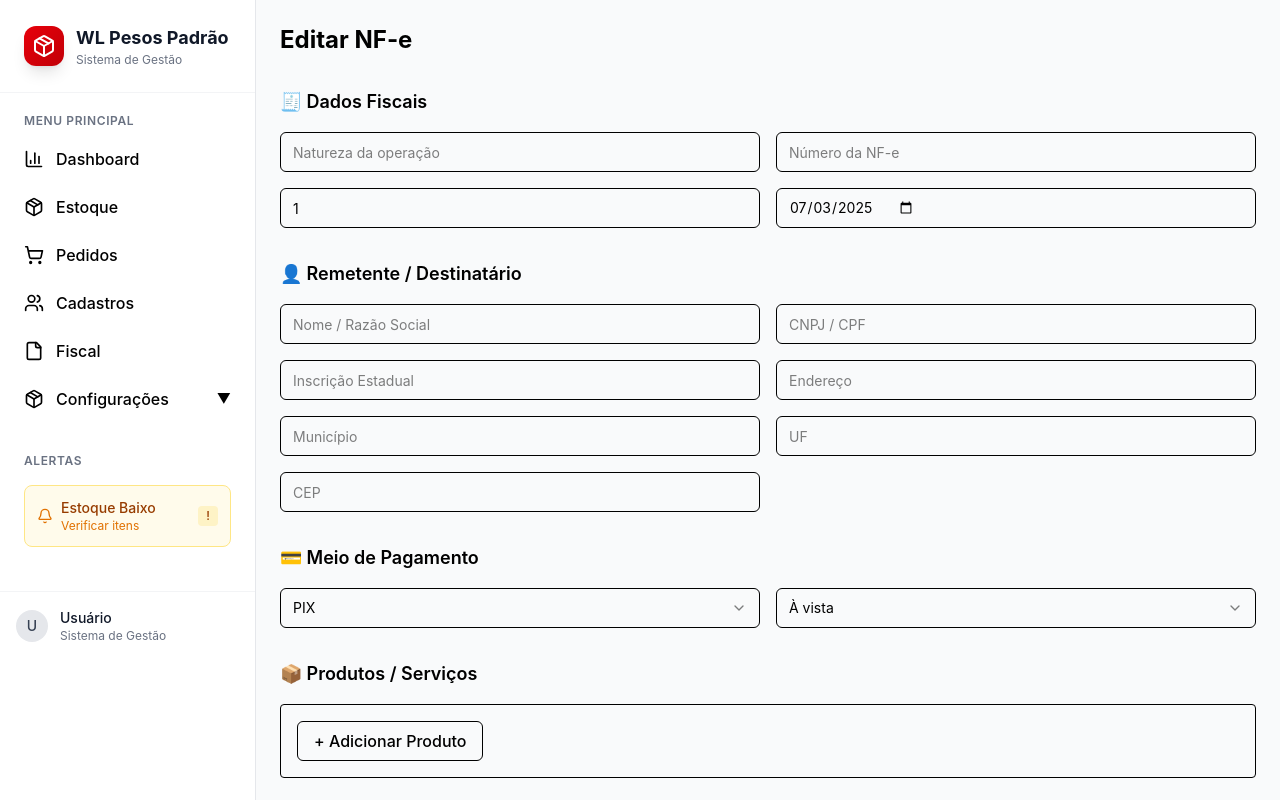
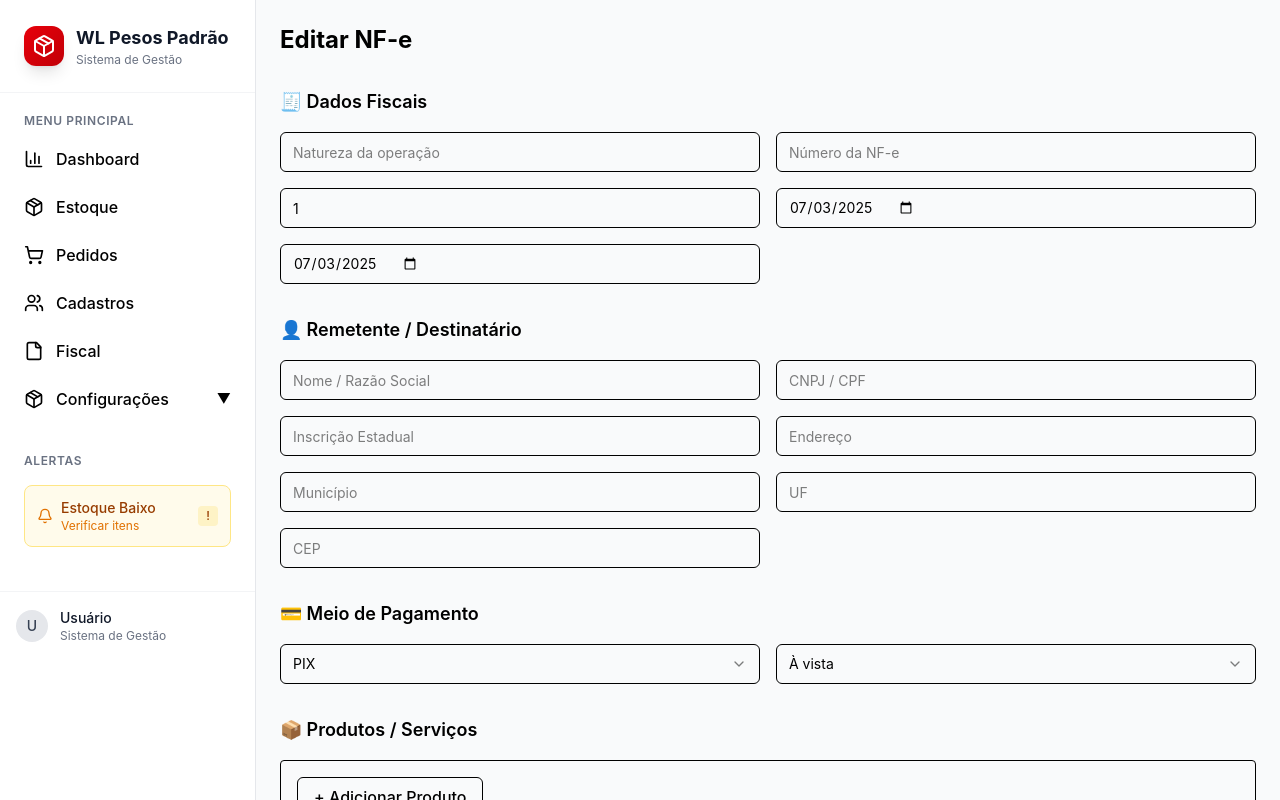
Before and after one commit to codebyjv/NewWLProject, a React (Vite) app: page /Fiscal/Editar/1 in a window 1280 px wide. Shown: the top 800 px of the page. Built offline with nearby package versions, Linux system fonts and the light colour scheme.

Commit message:
feat: adicionar funcionalidade de edição de NF-e com campos de data de saída e parcelas

```diff
--- a/src/pages/CentralNFe.tsx
+++ b/src/pages/CentralNFe.tsx
@@ -38,7 +38,9 @@ export default function CentralNFe() {
     <div className="p-6 space-y-6">
       <div className="flex items-center justify-between">
         <h1 className="text-2xl font-bold">Central de NF-e</h1>
-        <Button variant="red">+ Nova NF-e</Button>
+        <Button variant="red" onClick={() => navigate("/Fiscal/Editar/nova")}>
+          + Nova NF-e
+        </Button>
       </div>
 
       <div className="flex items-center gap-4">
--- a/src/pages/EditarNFe.tsx
+++ b/src/pages/EditarNFe.tsx
@@ -6,13 +6,15 @@ import { Button } from "@/components/ui/button";
 import { Label } from "@/components/ui/label";
 import { useParams, useNavigate } from "react-router-dom";
 import { useNotasFiscais } from "@/store/useNotasFiscais";
-import { NotaFiscal } from "@/types/nfe";
+import { NotaFiscal, Parcela } from "@/types/nfe";
 
 export default function EditarNFe() {
   const navigate = useNavigate();
 
   const { id } = useParams();
   const { notas } = useNotasFiscais();
+
+  const isNova = id === "nova";
 
   const notaSelecionada = notas.find((n) => n.id === Number(id));
   const { atualizarNota } = useNotasFiscais();
@@ -22,6 +24,7 @@ export default function EditarNFe() {
     numero_nfe: "",
     serie: "1",
     data_emissao: new Date().toISOString().split("T")[0],
+    data_saida: new Date().toISOString().split("T")[0],
     tipo_operacao: "saida",
     finalidade: "normal",
     modelo: "55",
@@ -34,7 +37,11 @@ export default function EditarNFe() {
     cep: "",
     pagamento: "pix",
     condicao_pagamento: "avista",
-    parcelas: [],
+    parcelas: [] as {
+        number: number;
+        value: number;
+        due_date: string;
+    }[],
     produtos: [] as {
         descricao: string;
         ncm: string;
@@ -67,6 +74,7 @@ export default function EditarNFe() {
         numero_nfe: notaSelecionada.numero_nfe,
         serie: "1",
         data_emissao: notaSelecionada.data_emissao || new Date().toISOString().split("T")[0],
+        data_saida: notaSelecionada.data_saida || new Date().toISOString().split("T")[0],
         tipo_operacao: "saida",
         finalidade: "normal",
         modelo: "55",
@@ -96,10 +104,72 @@ export default function EditarNFe() {
         observacoes: notaSelecionada.observations || "",
         info_fisco: "",
         info_contribuinte: "",
-      produtos: [], // vamos resolver isso no próximo passo
+        produtos: [],
         });
     }
     }, [notaSelecionada]);
+
+  useEffect(() => {
+    if (isNova) {
+        setForm({
+        natureza_operacao: "",
+        numero_nfe: "",
+        serie: "1",
+        data_emissao: new Date().toISOString().split("T")[0],
+        data_saida: new Date().toISOString().split("T")[0],
+        tipo_operacao: "saida",
+        finalidade: "normal",
+        modelo: "55",
+        cliente_nome: "",
+        cliente_cnpj: "",
+        cliente_ie: "",
+        endereco: "",
+        municipio: "",
+        uf: "",
+        cep: "",
+        pagamento: "pix",
+        condicao_pagamento: "avista",
+        parcelas: [],
+        icms: 0,
+        ipi: 0,
+        pis: 0,
+        cofins: 0,
+        desconto: 0,
+        outras_despesas: 0,
+        valor_total: 0,
+        transportador: "",
+        placa: "",
+        tipo_frete: "0",
+        volumes: 1,
+        peso_bruto: 0,
+        peso_liquido: 0,
+        observacoes: "",
+        info_fisco: "",
+        info_contribuinte: "",
+        produtos: [],
+        });
+    }
+    }, [isNova]);
+
+  useEffect(() => {
+    const totalProdutos = form.produtos.reduce(
+        (acc, p) => acc + p.quantidade * p.valor_unitario,
+        0
+    );
+
+    const aliquotaICMS = 0.18; // Exemplo: 18%
+    const aliquotaPIS = 0.0065;
+    const aliquotaCOFINS = 0.03;
+
+    const icms = totalProdutos * aliquotaICMS;
+    const pis = totalProdutos * aliquotaPIS;
+    const cofins = totalProdutos * aliquotaCOFINS;
+
+    handleChange("icms", icms);
+    handleChange("pis", pis);
+    handleChange("cofins", cofins);
+    handleChange("valor_total", totalProdutos + form.outras_despesas - form.desconto);
+    }, [form.produtos, form.outras_despesas, form.desconto]);
 
   const handleChange = (field: string, value: any) => {
     setForm((prev) => ({ ...prev, [field]: value }));
@@ -116,7 +186,8 @@ export default function EditarNFe() {
           <Input placeholder="Natureza da operação" value={form.natureza_operacao} onChange={(e) => handleChange("natureza_operacao", e.target.value)} />
           <Input placeholder="Número da NF-e" value={form.numero_nfe} onChange={(e) => handleChange("numero_nfe", e.target.value)} />
           <Input placeholder="Série" value={form.serie} onChange={(e) => handleChange("serie", e.target.value)} />
-          <Input type="date" value={form.data_emissao} onChange={(e) => handleChange("data_emissao", e.target.value)} />
+          <Input type="date" value={form.data_emissao} onChange={(e) => handleChange("data_emissao", e.target.value)} placeholder="Data de emissão" />
+          <Input type="date" value={form.data_saida} onChange={(e) => handleChange("data_saida", e.target.value)} placeholder="Data de saída" />
         </div>
       </section>
 
@@ -153,6 +224,55 @@ export default function EditarNFe() {
               <SelectItem value="prazo">A prazo</SelectItem>
             </SelectContent>
           </Select>
+          {form.pagamento === "boleto" || form.pagamento === "cartao" ? (
+            <div className="space-y-2">
+                <h3 className="text-sm font-medium">Parcelas</h3>
+                {form.parcelas.map((parcela, index) => (
+                <div key={index} className="grid grid-cols-3 gap-2 items-center">
+                    <Input
+                    type="number"
+                    placeholder="Valor"
+                    value={parcela.value}
+                    onChange={(e) => {
+                        const novas = [...form.parcelas];
+                        novas[index].value = Number(e.target.value);
+                        handleChange("parcelas", novas);
+                    }}
+                    />
+                    <Input
+                    type="date"
+                    placeholder="Vencimento"
+                    value={parcela.due_date}
+                    onChange={(e) => {
+                        const novas = [...form.parcelas];
+                        novas[index].due_date = e.target.value;
+                        handleChange("parcelas", novas);
+                    }}
+                    />
+                    <Button
+                    variant="outline"
+                    onClick={() => {
+                        const novas = form.parcelas.filter((_, i) => i !== index);
+                        handleChange("parcelas", novas);
+                    }}
+                    >
+                    Remover
+                    </Button>
+                </div>
+                ))}
+                <Button
+                variant="outline"
+                onClick={() =>
+                    handleChange("parcelas", [
+                    ...form.parcelas,
+                    { number: form.parcelas.length + 1, value: 0, due_date: "" },
+                    ])
+                }
+                >
+                + Adicionar Parcela
+                </Button>
+            </div>
+            ) : null}
         </div>
       </section>
 
```
Also changed, not shown: src/types/nfe.ts (+7 -0 lines). Lines whose indentation alone changed are shown as unchanged.
